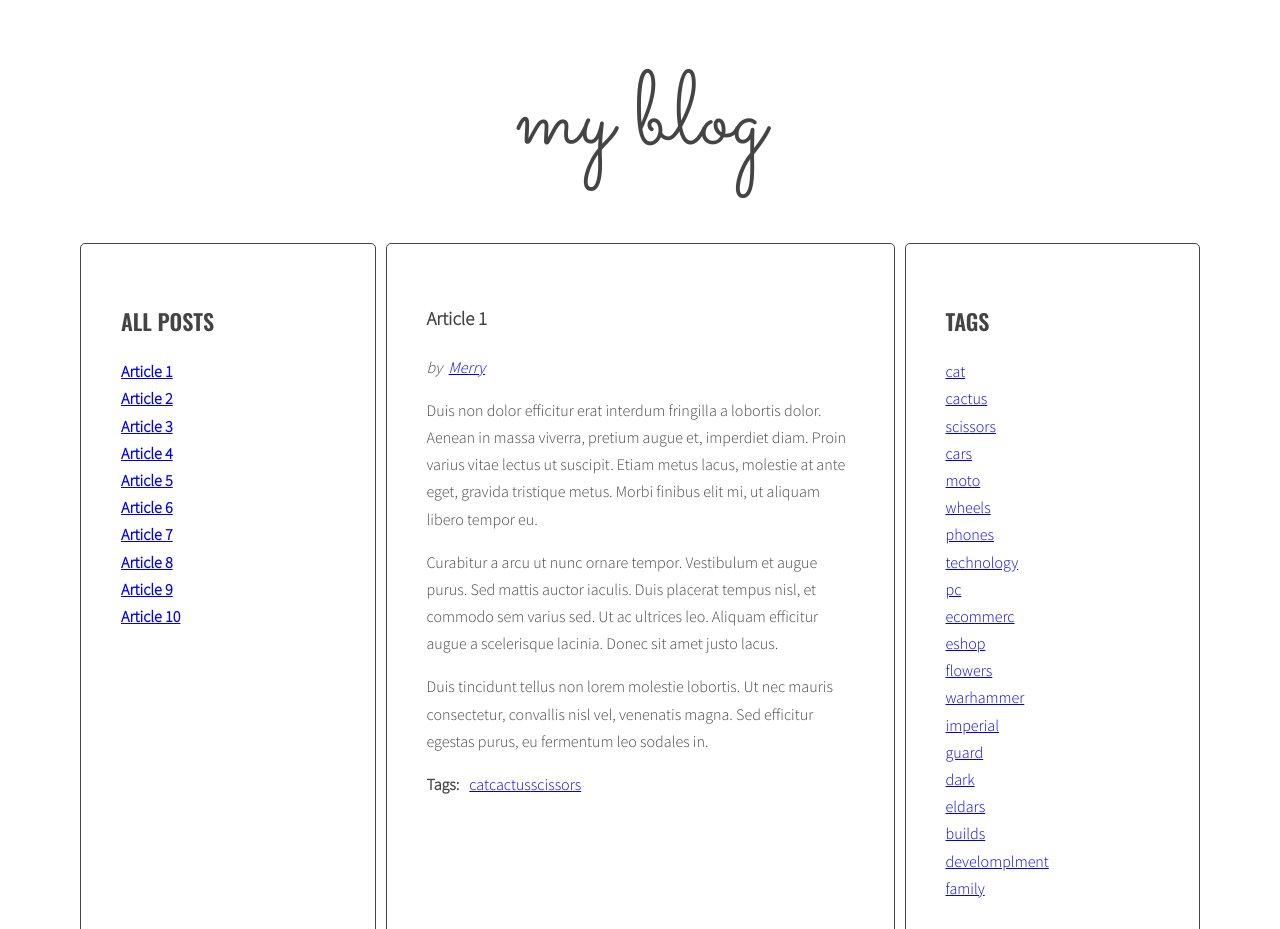
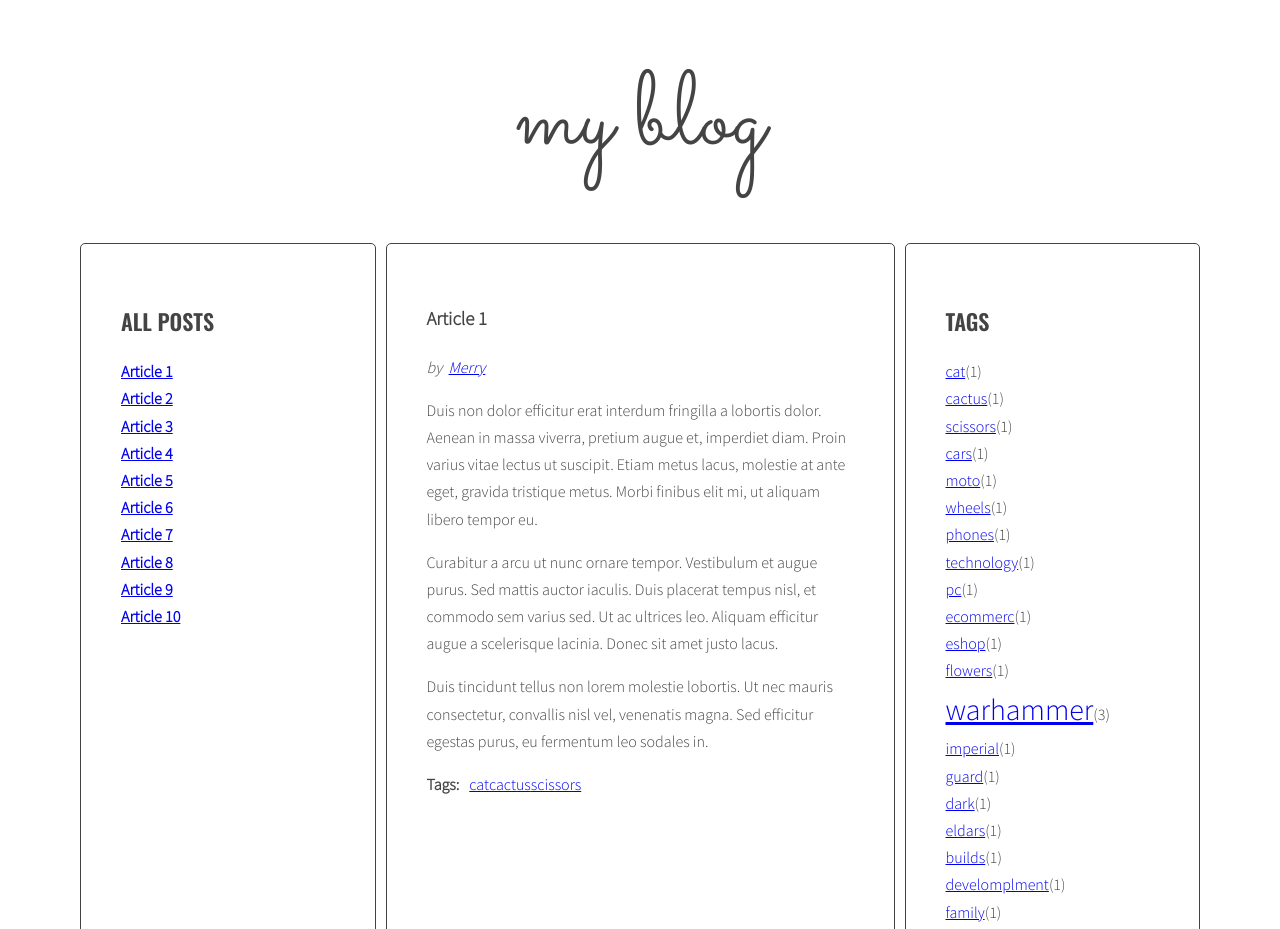
Before and after one commit to CHUREKGIT/javascript-blog, a website: page index.html in a window 1280 px wide. Shown: the top 929 px of the page. Drawn offline with nearby package versions, Linux system fonts and the light colour scheme.

Commit message:
class generator for tags added

```diff
--- a/js/script.js
+++ b/js/script.js
@@ -46,7 +46,10 @@ const optArticleSelector = '.post',
   optTitleListSelector = '.titles',
   optArticleTagsSelector = '.post-tags .list',
   optArticleAuthorSelector ='.post-author',
-  optTagsListSelector = '.tags.list';
+  optTagsListSelector = '.tags.list',
+  optCloudClassCount = 5,
+  optCloudClassPrefix = 'tag-size-';
+
 
 function generateTitleLinks(customSelector = '') {
 
@@ -251,8 +254,6 @@ function authorClickHandler (event) {
   /* execute function "generateTitleLinks" with article selector as argument */
   generateTitleLinks('[data-author="' + author + '"]');
 
-
-
 }
 
 function addClickListenersToAuthors () {
@@ -266,9 +267,38 @@ function addClickListenersToAuthors () {
 }
 addClickListenersToAuthors();
 
+function calculaTagsParams(tags = {}) {
+
+  const paramTags = [];
+
+  for (let tag in tags)
+    if (!paramTags.includes(tags[tag])){
+      paramTags.push(tags[tag]);
+    }
+  const maxTag = Math.max.apply(Math, paramTags);
+  const minTag = Math.min.apply(Math, paramTags);
+
+  const result = {max: maxTag, min: minTag};
+
+  return result;
+
+
+}
+
+function calculateTagClass (count, params){
+
+  if (count == params['min']){
+    return optCloudClassPrefix + '1';
+  } else if (count == params['max']){
+    return optCloudClassPrefix + '5';
+  }
+
+
+}
+
 function generateTags(){
-  /* [NEW] create a new variable allTags with an empty array */
-  let allTags = [];
+  /* [NEW] create a new variable allTags with an empty obejct */
+  let allTags = {};
 
   /* find all articles */
   const articles = document.querySelectorAll(optArticleSelector);
@@ -299,9 +329,11 @@ function generateTags(){
       html = html + linkHtml;
 
       /* [NEW] check if this link is NOT already in allTags */
-      if(allTags.indexOf(linkHtml) == -1){
+      if(!allTags.hasOwnProperty(tag)){
         /* [NEW] add generated code to allTags array */
-        allTags.push(linkHtml);
+        allTags[tag] = 1;
+      } else {
+        allTags[tag] ++;
       }
 
     }
@@ -314,8 +346,15 @@ function generateTags(){
   /* [NEW] find list of tags in right column */
   const tagList = document.querySelector(optTagsListSelector);
 
-  /* [NEW] add html from allTags to tagList */
-  tagList.innerHTML = allTags.join(' ');
+  const tagsParams = calculaTagsParams(allTags);
+  console.log("tags Param: ",  tagsParams);
+  let allTagsHTML = '';
+
+  for (let tag in allTags){
+    allTagsHTML += '<li><a href="#tag-'+ tag + '"class="'+calculateTagClass(allTags[tag], tagsParams)+'">'+tag+'</a>(' + allTags[tag] + ')</li>';
+  }
+
+  tagList.innerHTML = allTagsHTML;
 }
 
 generateTags();
--- a/sass/style.scss
+++ b/sass/style.scss
@@ -118,3 +118,7 @@ body {
     margin: 0 10px 0 0;
   }
 }
+
+.tag-size-5{
+  font-size: 30px;
+}
```
Also changed, not shown: css/style.css.
